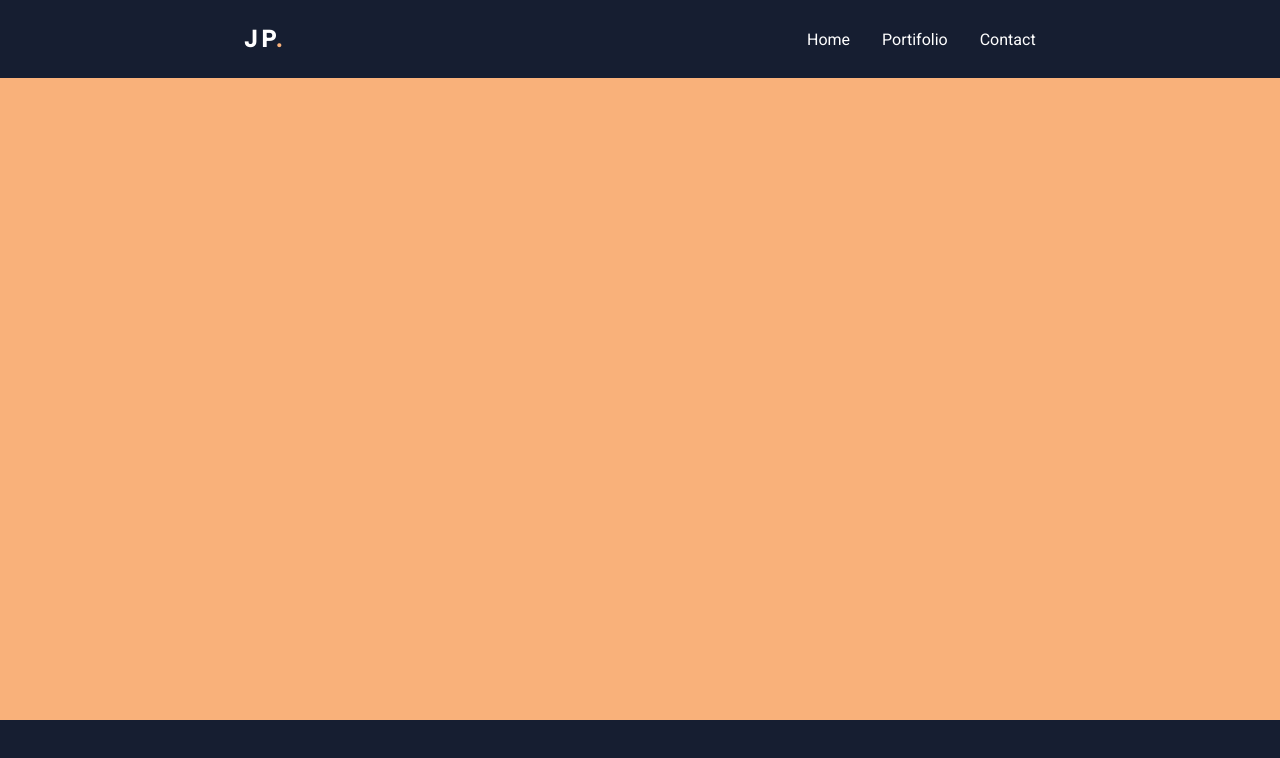
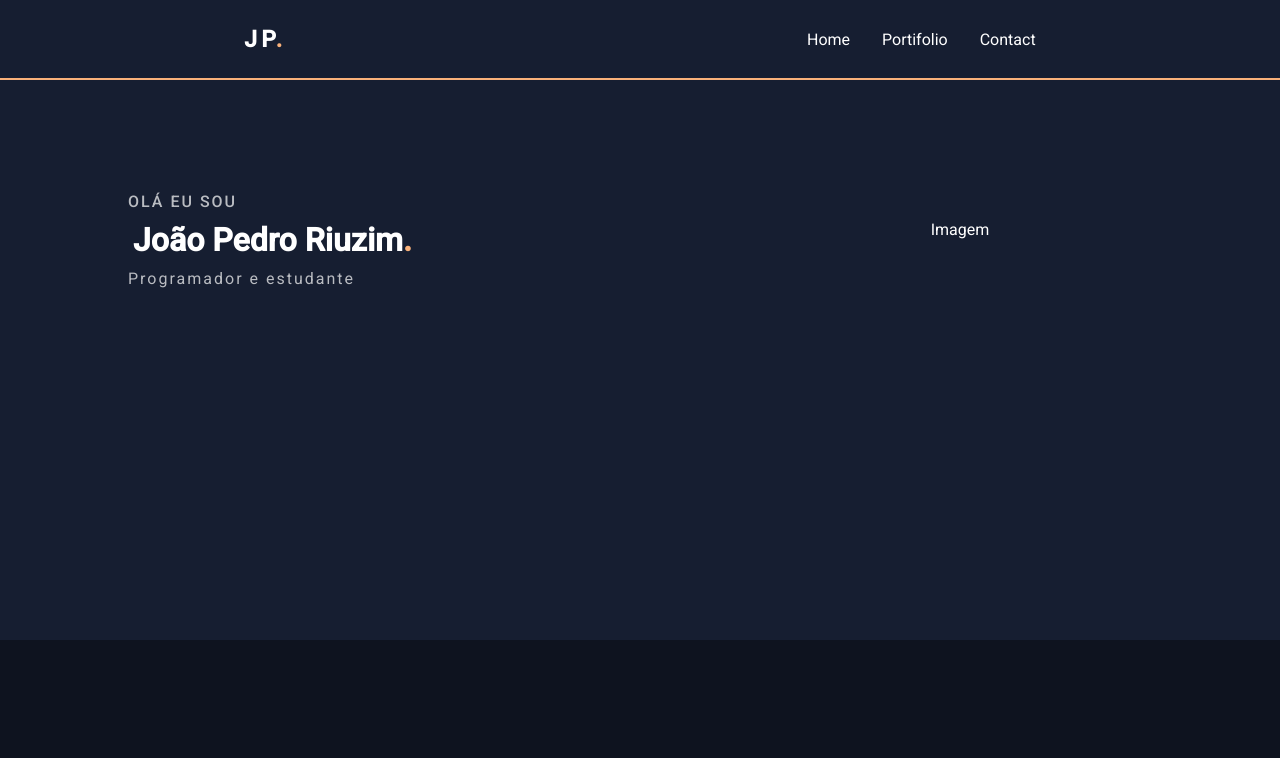
Before and after one commit to iiai22/Portilfolio, a website built with Vite: page index.html in a window 1280 px wide. Built offline with nearby package versions, Linux system fonts and the light colour scheme.

Commit message:
2 files modified

```diff
--- a/index.html
+++ b/index.html
@@ -19,7 +19,17 @@
         </nav>
       </header>
     </div>
-    <div class="mid"></div>
+    <div class="mid">
+      <div class="grid">
+        <div class="nome-div">
+          <p class="intro">Olá eu sou</p>
+          <h1 class="nome">João Pedro Riuzim<span class="dot">.</span></h1>
+          <p class="prof">Programador e estudante</p>
+        </div>
+
+        <div class="img">Imagem</div>
+      </div>
+    </div>
     <div class="bottom">
       <footer></footer>
     </div>
--- a/style.css
+++ b/style.css
@@ -6,6 +6,7 @@
   padding: 0;
   background: #161e31;
   font-family: 'Roboto', sans-serif;
+  overflow-x: hidden;
 }
 /*----------Header----------*/
 
@@ -15,8 +16,9 @@ nav {
   display: flex;
   justify-content: space-around;
   align-items: center;
-  height: 10%;
+  height: 10vh;
   border-bottom: 2px solid #f9b17a;
+  z-index: 1;
 }
 
 .nav-list {
@@ -34,7 +36,6 @@ nav {
 a {
   color: #fff;
   text-decoration: none;
-  transition: opacity 0.3s;
 }
 
 .dot {
@@ -69,7 +70,79 @@ a {
 /*----------Mid----------*/
 
 .mid {
+  position: relative;
   width: 100vw;
-  height: 90vh;
-  background-color: #f9b17a;
+  height: 70vh;
+  transform: translateY(10vh);
+  bottom: 0;
+  z-index: 0;
 }
+
+.grid {
+  display: grid;
+  grid-template-columns: repeat(2, 1fr);
+  grid-template-rows: repeat(2, 1fr);
+  width: 100vw;
+  height: 70vh;
+}
+
+.nome-div {
+  position: relative;
+  transform: translate(20%, 40%);
+  color: #fff;
+  grid-column: 1;
+  grid-row: 1;
+}
+
+.img {
+  position: relative;
+  transform: translateY(50%);
+  color: #fff;
+  grid-column: 2;
+  grid-row: 1;
+  text-align: center;
+}
+
+.nome {
+  margin-left: 5px;
+  margin-bottom: 10px;
+}
+
+.intro {
+  text-transform: uppercase;
+  color: rgba(255, 255, 255, 0.7);
+  margin-bottom: 10px;
+  font-weight: 500;
+  letter-spacing: 2px;
+}
+
+.prof {
+  color: rgba(255, 255, 255, 0.7);
+  letter-spacing: 2px;
+}
+
+/*----------Bottom----------*/
+
+.bottom {
+  width: 100vw;
+  height: 120vh;
+  background-color: #0e131f;
+}
+
+/*----------Scroll----------*/
+
+::-webkit-scrollbar {
+  width: 10px;
+}
+
+::-webkit-scrollbar-track {
+  background: #161e31;
+}
+
+::-webkit-scrollbar-thumb {
+  background: #f9b17a;
+}
+
+::-webkit-scrollbar-thumb:hover {
+  background: rgb(255, 199, 156);
+}
```
